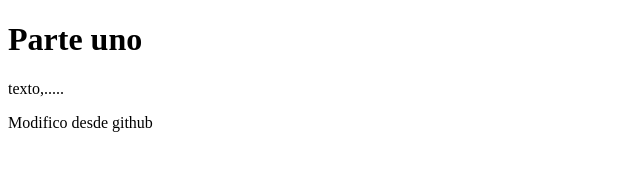
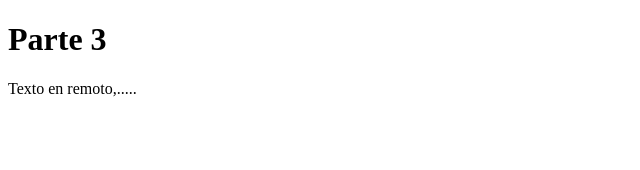
Before and after one commit to RicardoeeE/Git_REE, a plain HTML site: page Index.html in a window 1280 px wide. Shown: the whole page, without its empty margins (0-640 px from the left). Drawn offline with Linux system fonts and the light colour scheme.

Commit message:
Update Index.html

```diff
--- a/Index.html
+++ b/Index.html
@@ -7,8 +7,7 @@
     <title>Document</title>
 </head>
 <body>
-    <h1>Parte uno </h1>
-    <p>texto,..... </p>
-    <p>Modifico desde github</p>
+    <h1>Parte 3 </h1>
+    <p>Texto en remoto,..... </p>
 </body>
 </html>
```
